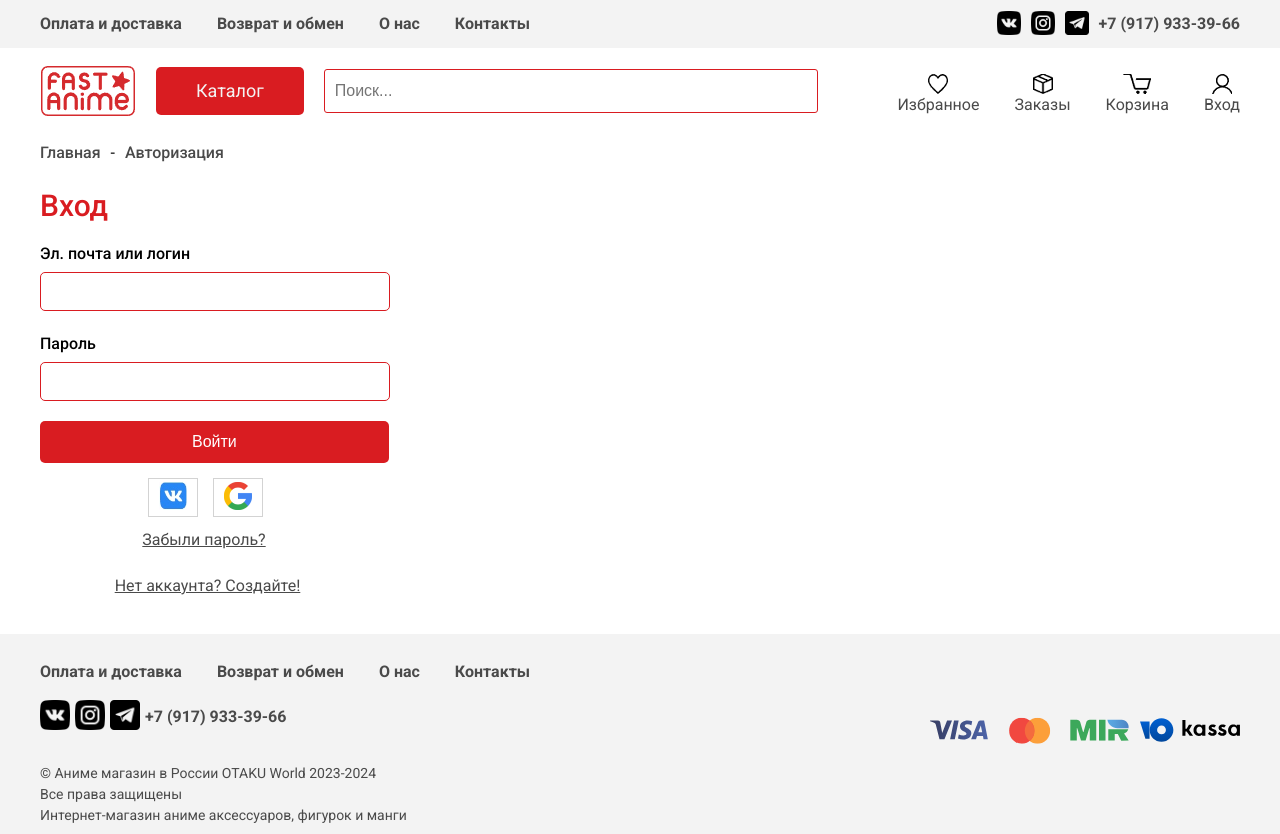
After one commit to katsuyorii/OtakuWorld, a Django app: page /accounts/login/ in a window 1280 px wide. The commit adds this page. Run offline with Django 5.2, Linux system fonts and the light colour scheme.

Commit message:
add user login template and view

```diff
--- a/mysite/mysite/urls.py
+++ b/mysite/mysite/urls.py
@@ -24,6 +24,7 @@ urlpatterns = [
     path("__debug__/", include("debug_toolbar.urls")),
     path('', include('core.urls')),
     path('catalog/', include('catalog.urls')),
+    path('accounts/', include('users.urls')),
 ]
 
 if settings.DEBUG:
--- a/mysite/templates/base.html
+++ b/mysite/templates/base.html
@@ -65,7 +65,7 @@
                             </a>
                         </div>
                         <div class="main-row-right-item">
-                            <a class="main-row-right-item-link" href="login.html">
+                            <a class="main-row-right-item-link" href="{% url 'login' %}">
                                 <img class="main-row-right-item-img" src="{% static 'img/icons/icon-user.png' %}" alt="User">
                                 <p class="main-row-right-item-text">Вход</p>
                             </a>
--- /dev/null
+++ b/mysite/users/templates/users/login.html
@@ -0,0 +1,39 @@
+{% extends "base.html" %}
+{% load static %}
+
+{% block content %}
+<div class="catalog-list-main-row-link">
+    <a class="catalog-list-main-row-link-item" href="{% url 'index' %}">Главная</a>
+    <p>-</p>
+    <a class="catalog-list-main-row-link-item" href="{% url 'login' %}">Авторизация</a>
+</div>
+
+<h1 class="catalog-list-main-title">Вход</h1>
+
+<div class="login-block">
+    <form method="POST">
+        <div class="form-group">
+            <label class="login-email-lbl" for="username">Эл. почта или логин</label>
+            <input class="login-email-input" type="text" id="username" name="username" required>
+        </div>
+
+        <div class="form-group">
+            <label class="login-email-lbl" for="password">Пароль</label>
+            <input class="login-email-input" type="password" id="password" name="password" required>
+        </div>
+
+        <button class="login-btn" type="submit">Войти</button>
+    </form>
+
+    <div class="login-auth-choice">
+        <div class="login-auth-choice-item">
+            <a href="#"><img class="login-auth-choice-item-img" src="{% static 'img/icons/auth-vk.jpg' %}" alt="VK"></a>
+        </div>
+        <div class="login-auth-choice-item">
+            <a href="#"><img class="login-auth-choice-item-img" src="{% static 'img/icons/auth-gmail.png' %}" alt="Gmail"></a>
+        </div>
+    </div>
+    <a class="login-auth-question" href="#">Забыли пароль?</a>
+    <a class="login-auth-reg" href="registration.html">Нет аккаунта? Создайте!</a>
+</div>
+{% endblock content %}
--- /dev/null
+++ b/mysite/users/urls.py
@@ -0,0 +1,6 @@
+from django.urls import path
+from .views import LoginUserView
+
+urlpatterns = [
+    path('login/', LoginUserView.as_view(), name='login'),
+]
--- a/mysite/users/views.py
+++ b/mysite/users/views.py
@@ -1,3 +1,6 @@
-from django.shortcuts import render
+from django.views.generic.base import TemplateView
 
-# Create your views here.
+
+# Класс-представление авторизации пользователя
+class LoginUserView(TemplateView):
+    template_name = 'users/login.html'
```
